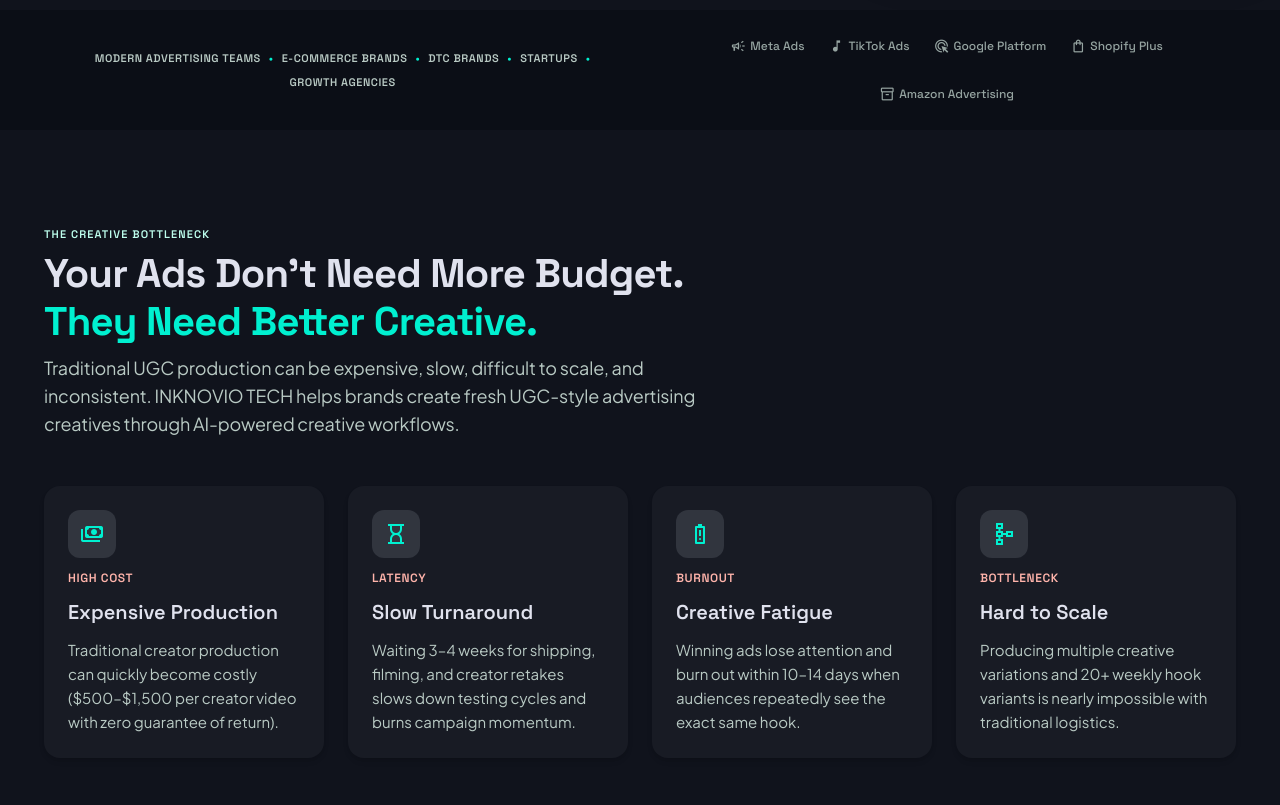
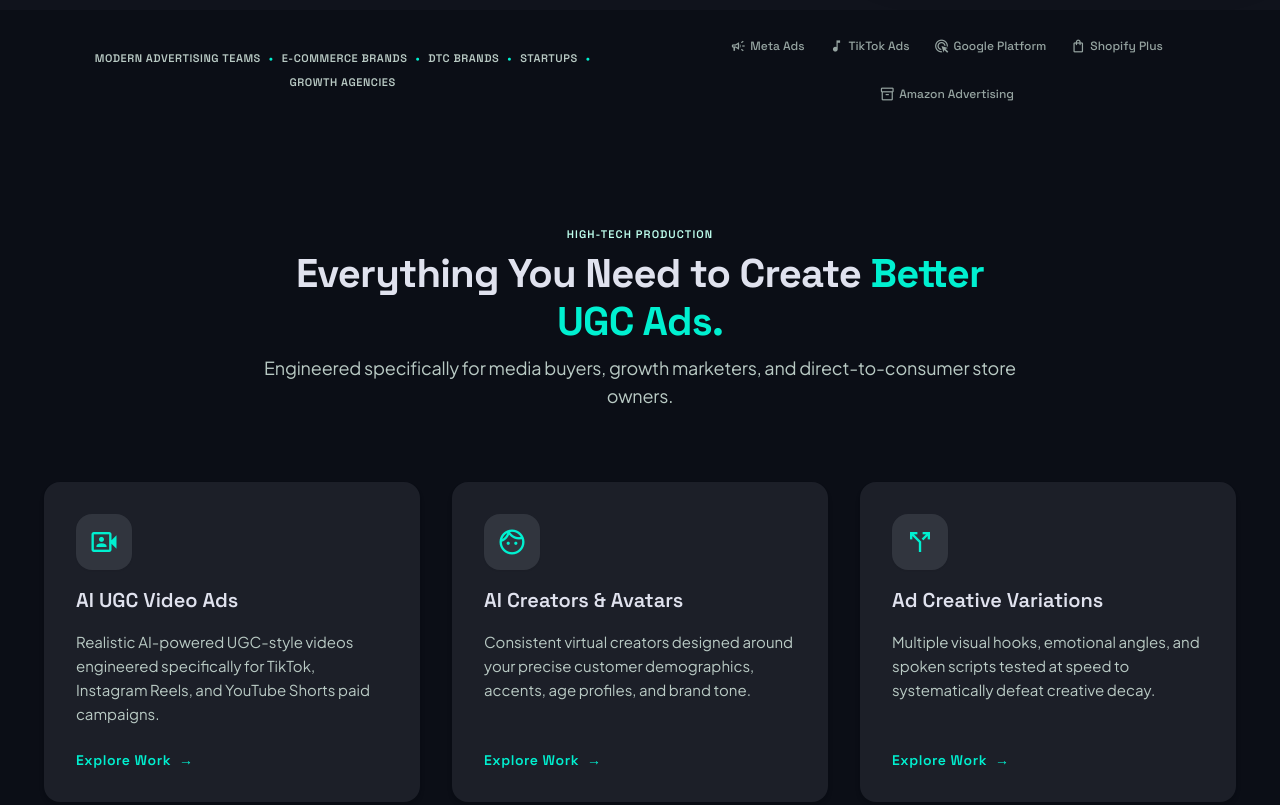
Before and after one commit to infoinknoviotech/INKNOVIO-TECH-AI-UGC, a website: page code.html in a window 1280 px wide. Shown: the part 820-1625 px from the top of the page. Drawn offline with nearby package versions, Linux system fonts and the light colour scheme; no server answers.

Commit message:
Fix navigation targets and remove problem section

```diff
--- a/app.js
+++ b/app.js
@@ -31,12 +31,24 @@
   };
   const nicheStructure = document.getElementById('niche-subcategories');
   const navigation = document.querySelector('header nav');
-  const howItWorksLink = navigation?.querySelector('a[data-path="how-it-works"]');
-  if (howItWorksLink) {
-    howItWorksLink.textContent = 'Contact Now';
-    howItWorksLink.dataset.path = 'contact';
-    howItWorksLink.href = '#get-started';
+  if (navigation) {
+    ['home', 'services', 'work', 'about', 'facts', 'contact'].forEach((path) => {
+      const link = navigation.querySelector(`a[data-path="${path}"]`);
+      if (!link) return;
+      if (path === 'contact') {
+        link.textContent = 'Contact Us';
+        link.href = '#get-started';
+      }
+      navigation.append(link);
+    });
   }
+  document.querySelectorAll('#services a[href="#work"]').forEach((link) => {
+    link.href = '#work';
+  });
+  document.querySelectorAll('a[data-path="contact"]').forEach((link) => {
+    link.textContent = 'Contact Us';
+    link.href = '#get-started';
+  });
   const footerServices = [...document.querySelectorAll('footer span')].find((item) => item.textContent.trim() === 'Creative Services');
   footerServices?.parentElement?.querySelectorAll('a[href="#"]').forEach((link) => {
     link.href = '#services';
--- a/code.html
+++ b/code.html
@@ -138,68 +138,7 @@
 </div>
 </div>
 </section>
-<!-- 3. THE PERFORMANCE PROBLEM SECTION (#problem) -->
-<section class="py-space-3xl lg:py-space-4xl bg-surface relative" id="problem">
-<div class="max-w-[1240px] mx-auto px-gutter-desktop">
-<div class="flex flex-col items-start max-w-2xl gap-space-xs mb-space-2xl">
-<span class="font-label-sm text-label-sm text-primary uppercase tracking-widest">THE CREATIVE BOTTLENECK</span>
-<h2 class="font-headline-lg text-headline-lg-mobile lg:text-headline-lg text-on-surface">
-          Your Ads Don’t Need More Budget. <span class="text-primary-container">They Need Better Creative.</span>
-</h2>
-<p class="font-body-lg text-body-lg text-on-surface-variant">
-          Traditional UGC production can be expensive, slow, difficult to scale, and inconsistent. INKNOVIO TECH helps brands create fresh UGC-style advertising creatives through AI-powered creative workflows.
-        </p>
-</div>
-<!-- 4-Card Problem Grid -->
-<div class="grid grid-cols-1 md:grid-cols-2 lg:grid-cols-4 gap-space-lg">
-<!-- Card 1 -->
-<div class="p-space-lg rounded-2xl bg-surface-container-low hover:bg-surface-container transition-all duration-300 shadow-md hover:-translate-y-1 flex flex-col gap-space-sm group">
-<div class="w-12 h-12 rounded-xl bg-surface-container-highest flex items-center justify-center text-primary-container group-hover:scale-110 transition-transform">
-<span class="material-symbols-outlined text-2xl">payments</span>
-</div>
-<span class="font-label-sm text-xs text-error font-semibold uppercase tracking-wider">High Cost</span>
-<h3 class="font-headline-sm text-headline-sm text-on-surface">Expensive Production</h3>
-<p class="font-body-md text-body-md text-on-surface-variant">
-            Traditional creator production can quickly become costly ($500–$1,500 per creator video with zero guarantee of return).
-          </p>
-</div>
-<!-- Card 2 -->
-<div class="p-space-lg rounded-2xl bg-surface-container-low hover:bg-surface-container transition-all duration-300 shadow-md hover:-translate-y-1 flex flex-col gap-space-sm group">
-<div class="w-12 h-12 rounded-xl bg-surface-container-highest flex items-center justify-center text-primary-container group-hover:scale-110 transition-transform">
-<span class="material-symbols-outlined text-2xl">hourglass_empty</span>
-</div>
-<span class="font-label-sm text-xs text-error font-semibold uppercase tracking-wider">Latency</span>
-<h3 class="font-headline-sm text-headline-sm text-on-surface">Slow Turnaround</h3>
-<p class="font-body-md text-body-md text-on-surface-variant">
-            Waiting 3–4 weeks for shipping, filming, and creator retakes slows down testing cycles and burns campaign momentum.
-          </p>
-</div>
-<!-- Card 3 -->
-<div class="p-space-lg rounded-2xl bg-surface-container-low hover:bg-surface-container transition-all duration-300 shadow-md hover:-translate-y-1 flex flex-col gap-space-sm group">
-<div class="w-12 h-12 rounded-xl bg-surface-container-highest flex items-center justify-center text-primary-container group-hover:scale-110 transition-transform">
-<span class="material-symbols-outlined text-2xl">battery_alert</span>
-</div>
-<span class="font-label-sm text-xs text-error font-semibold uppercase tracking-wider">Burnout</span>
-<h3 class="font-headline-sm text-headline-sm text-on-surface">Creative Fatigue</h3>
-<p class="font-body-md text-body-md text-on-surface-variant">
-            Winning ads lose attention and burn out within 10–14 days when audiences repeatedly see the exact same hook.
-          </p>
-</div>
-<!-- Card 4 -->
-<div class="p-space-lg rounded-2xl bg-surface-container-low hover:bg-surface-container transition-all duration-300 shadow-md hover:-translate-y-1 flex flex-col gap-space-sm group">
-<div class="w-12 h-12 rounded-xl bg-surface-container-highest flex items-center justify-center text-primary-container group-hover:scale-110 transition-transform">
-<span class="material-symbols-outlined text-2xl">schema</span>
-</div>
-<span class="font-label-sm text-xs text-error font-semibold uppercase tracking-wider">Bottleneck</span>
-<h3 class="font-headline-sm text-headline-sm text-on-surface">Hard to Scale</h3>
-<p class="font-body-md text-body-md text-on-surface-variant">
-            Producing multiple creative variations and 20+ weekly hook variants is nearly impossible with traditional logistics.
-          </p>
-</div>
-</div>
-</div>
-</section>
-<!-- 4. SERVICES SECTION (#services) -->
+<!-- 3. SERVICES SECTION (#services) -->
 <section class="py-space-3xl lg:py-space-4xl bg-surface-container-lowest relative" id="services">
 <div class="max-w-[1240px] mx-auto px-gutter-desktop">
 <div class="flex flex-col items-center text-center max-w-3xl mx-auto gap-space-xs mb-space-3xl">
```
